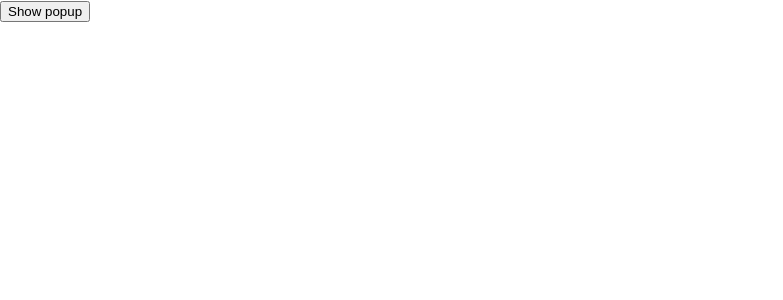
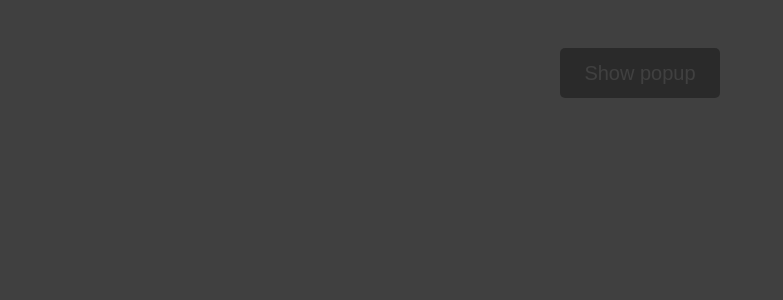
Before and after one commit to Florid11/third-task, a React (Create React App) app: page / in a window 1280 px wide. Both pictures are taken after a click on the button "Show popup". Shown: the top 300 px of the page, without its empty margins (0-783 px from the left). Built offline with nearby package versions, Linux system fonts and the light colour scheme.

Commit message:
Changes made to components

```diff
--- a/src/Components/BackDrop.js
+++ b/src/Components/BackDrop.js
@@ -0,0 +1,7 @@
+const BackDrop = (props) => {
+    return(
+        <div className='backdrop' onClick={props.onCancel}></div>
+    )
+}
+
+export default BackDrop;
--- a/src/Components/Modal.css
+++ b/src/Components/Modal.css
@@ -0,0 +1,43 @@
+.modal{
+    display: flex;
+    flex-wrap: wrap;
+    width: 100%;
+    height: 3rem;
+    justify-content: center;
+    margin-top: 3rem;
+}
+
+.btn{
+    display: block;
+    border: none;
+    background-color: darkgray;
+    color: white;
+    width: 160px;
+    height: 50px;
+    font-size: 20px;
+    border-radius: 5px;
+}
+
+.btn:hover{
+    cursor: pointer;
+    width: 161px;
+    height: 51px;
+}
+
+.popup {
+    display: flex;
+    flex-wrap: wrap;
+    width: 500px;
+    height: 500px;
+    background-color: white;
+}
+
+.backdrop {
+    position: fixed;
+    z-index: 1;
+    background-color: rgba(0,0,0,0.75);
+    width: 100%;
+    height: 100vh;
+    top: 0;
+    left: 0;
+}
--- a/src/Components/Modal.js
+++ b/src/Components/Modal.js
@@ -1,7 +1,26 @@
+import './Modal.css';
+import {useState} from "react";
+import popUp from "./PopUp";
+import BackDrop from "./BackDrop";
+
 const Modal = () => {
+    const [modal, setModal] =useState(false);
+
+    const closeHandler = () => {
+      setModal(false);
+    }
+
+    const openModal = () => {
+      setModal(true);
+    }
+
   return(
-      <div>
-          <button>Show popup</button>
+      <div className='modal'>
+          <div>
+              <button className='btn' onClick={openModal}>Show popup</button>
+          </div>
+          {modal && (<popUp onCancel={closeHandler} onConfirm={closeHandler} />)}
+          {modal && (<BackDrop onCancel={closeHandler}/>)}
       </div>
   )
 }
--- a/src/Components/PopUp.js
+++ b/src/Components/PopUp.js
@@ -0,0 +1,19 @@
+const popUp = (props) => {
+    const cancelBtn = () => {
+        props.onCancel();
+    }
+
+    const saveBtn = () => {
+      props.onConfirm();
+    }
+
+  return(
+      <div className='popup'>
+          <h1>Hello</h1>
+          <button onClick={cancelBtn} className='btnCancel'>Cancel</button>
+          <button onClick={saveBtn} className='btnSave'>Save</button>
+      </div>
+  )
+}
+
+export default popUp;
```
Also changed, not shown: src/Components/PopUp.css (deleted).
